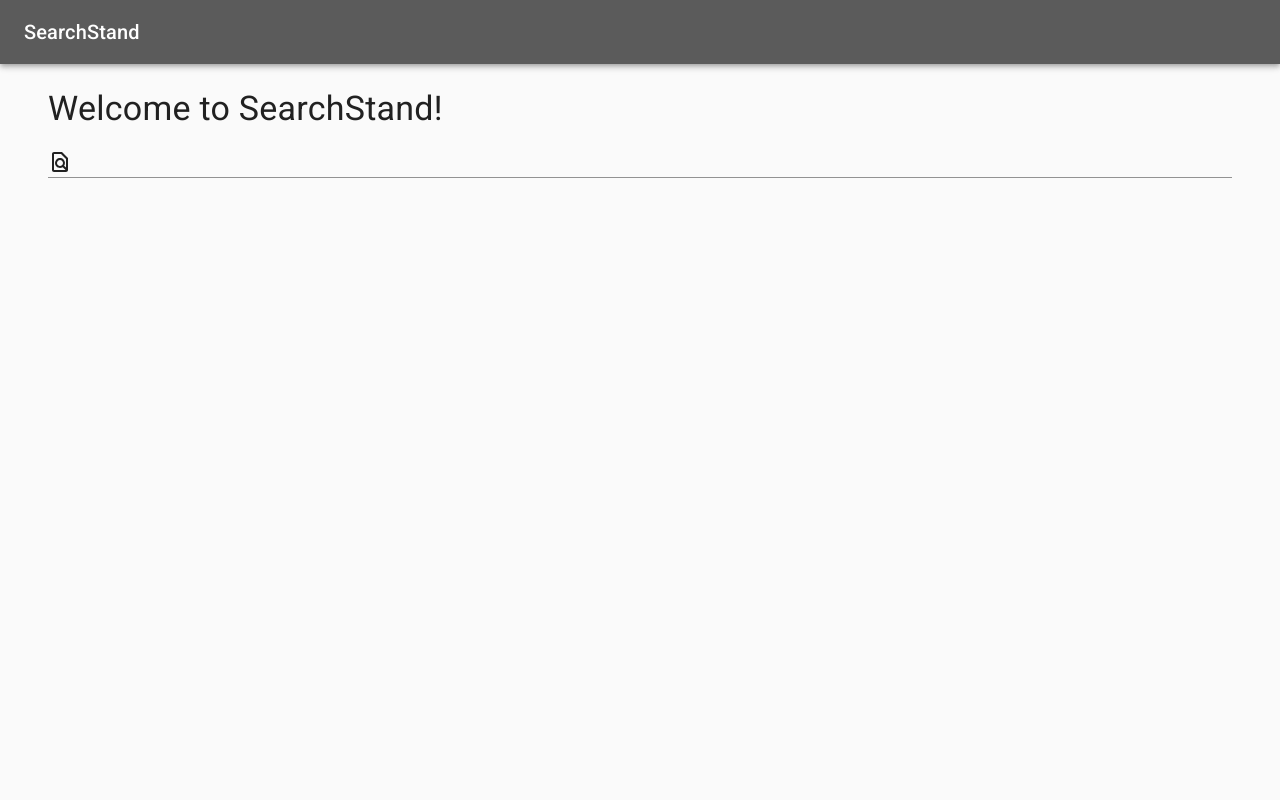
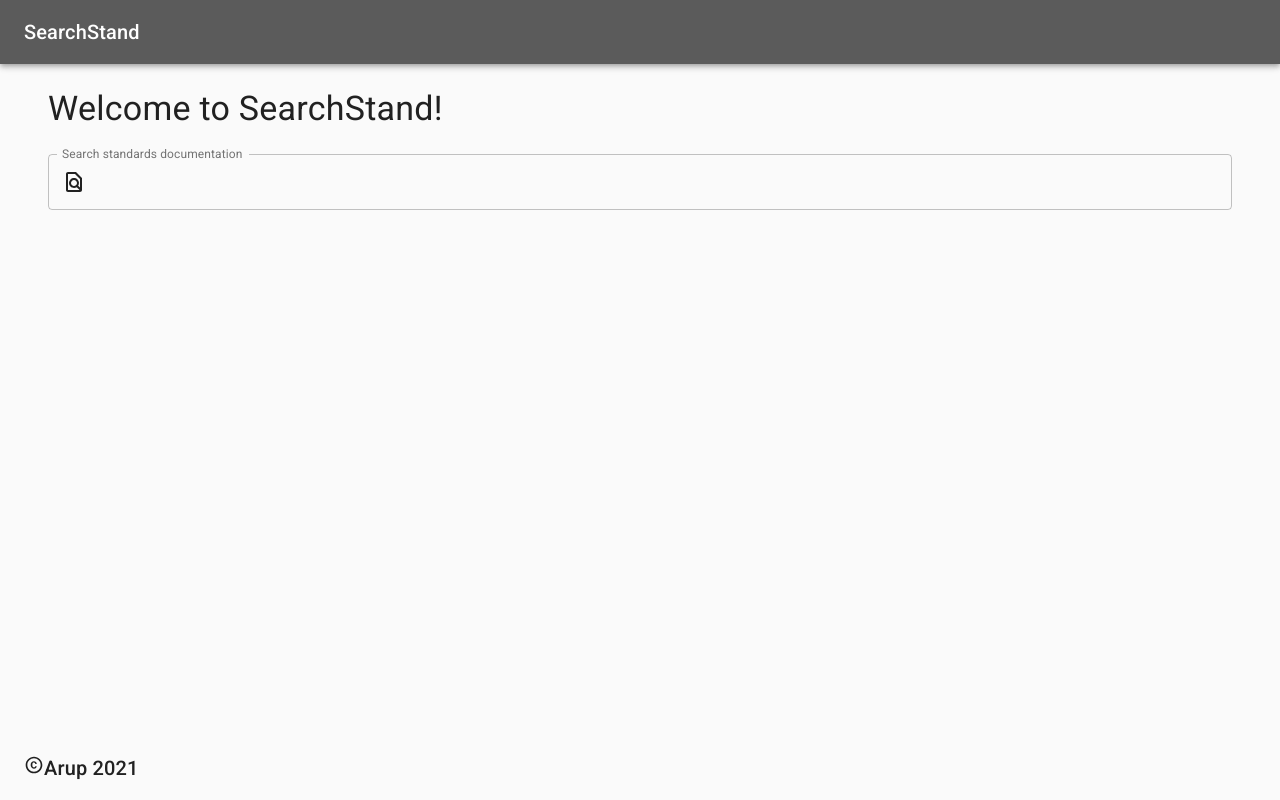
Before and after one commit to cyechow/searchstand, a React (Create React App) app: page / in a window 1280 px wide. Built offline with nearby package versions, Linux system fonts and the light colour scheme.

Commit message:
Adding footer and spacing and pop-up alert box.

```diff
--- a/package.json
+++ b/package.json
@@ -9,6 +9,7 @@
     "@testing-library/jest-dom": "^5.12.0",
     "@testing-library/react": "^11.2.7",
     "@testing-library/user-event": "^12.8.3",
+    "prop-types": "^15.7.2",
     "react": "^17.0.2",
     "react-dom": "^17.0.2",
     "react-scripts": "4.0.3",
--- a/public/index.html
+++ b/public/index.html
@@ -7,7 +7,7 @@
     <meta name="theme-color" content="#000000" />
     <meta
       name="description"
-      content="Web site created using create-react-app"
+      content="PoC standards documentation search engine frontend"
     />
     <link rel="apple-touch-icon" href="%PUBLIC_URL%/logo192.png" />
     <!--
@@ -25,7 +25,7 @@
       Learn how to configure a non-root public URL by running `npm run build`.
     -->
     <link rel="stylesheet" href="https://fonts.googleapis.com/css?family=Roboto:300,400,500">
-    <title>React App</title>
+    <title>SearchStand</title>
   </head>
   <body>
     <noscript>You need to enable JavaScript to run this app.</noscript>
--- a/src/App.js
+++ b/src/App.js
@@ -6,6 +6,7 @@ import {
 import { ThemeProvider, createMuiTheme } from '@material-ui/core/styles';
 
 import AppHeader from './components/AppHeader'
+import AppFooter from './components/AppFooter'
 import Home from './pages/Home'
 
 const theme = createMuiTheme({
@@ -38,6 +39,7 @@ const App = ({ classes }) => (
       <main className={classes.main}>
         <Home />
       </main>
+      <AppFooter />
     </Fragment>
   </ThemeProvider>
 );
--- /dev/null
+++ b/src/components/AppFooter.js
@@ -0,0 +1,34 @@
+import React from 'react'
+import { makeStyles } from '@material-ui/core/styles';
+import { Toolbar,Typography } from '@material-ui/core';
+import CopyrightIcon from '@material-ui/icons/Copyright';
+
+const useStyles = makeStyles((theme) => ({
+  root: {
+    width: '100%',
+    position: 'fixed',
+    bottom: 0,
+    backgroundColor: theme.palette.primary,
+    alignItems: 'center',
+    align: 'center',
+    flexGrow: 1,
+  },
+}));
+
+function AppFooter() {
+    const classes = useStyles();
+    const [value, setValue] = React.useState(0);
+
+    return (
+    <div className={classes.root}>
+        <Toolbar>
+            <Typography variant="h6" color="inherit">
+                <CopyrightIcon fontSize="small"/>
+                Arup 2021
+            </Typography>
+        </Toolbar>
+    </div>
+);
+}
+
+export default AppFooter;
--- a/src/components/Search.js
+++ b/src/components/Search.js
@@ -1,15 +1,15 @@
-import React from 'react'
-//import PropTypes from 'prop-types';
-//import { withStyles } from '@material-ui/styles';
-import { /*Button,*/ FormControl, Input, InputAdornment, InputLabel } from  '@material-ui/core'
+import React, {Component} from 'react'
+import PropTypes from 'prop-types';
+import { withStyles } from '@material-ui/styles';
+import { Button, FormControl, Input, InputAdornment, InputLabel, TextField } from  '@material-ui/core'
 import FindInPageOutlinedIcon from '@material-ui/icons/FindInPageOutlined';
 import { makeStyles } from '@material-ui/core/styles';
 
-//import Dialog from '@material-ui/core/Dialog';
-//import DialogActions from '@material-ui/core/DialogActions';
-//import DialogContent from '@material-ui/core/DialogContent';
-//import DialogContentText from '@material-ui/core/DialogContentText';
-//import DialogTitle from '@material-ui/core/DialogTitle';
+import Dialog from '@material-ui/core/Dialog';
+import DialogActions from '@material-ui/core/DialogActions';
+import DialogContent from '@material-ui/core/DialogContent';
+import DialogContentText from '@material-ui/core/DialogContentText';
+import DialogTitle from '@material-ui/core/DialogTitle';
 
 const useStyles = makeStyles((theme) => ({
   root: {
@@ -25,56 +25,64 @@ const useStyles = makeStyles((theme) => ({
   paper: {
     padding: theme.spacing(2),
     textAlign: 'center',
-    color: theme.palette.text.secondary,
   },
 }));
 
-/**
-class SearchComponent extends React.Component{
-    search_string = ""
+class SearchComponent extends Component{
+    constructor(props){
+        super(props)
+        this.state = {
+            open: false,
+            search_string: "test",
+        }
+        this.handleSearchEvent = this.handleSearchEvent.bind(this)
+    }
 
     handleSearchEvent = (event) => {
-        this.search_string = event.target.value
+        event.preventDefault();
+        this.setState( { open: true });
     };
 
-
-
     render() {
-        const { classes } = this.props;
+        const classes = useStyles;
 
         return (
-            <div className={classes.root}>
-                <FormControl className={classes.margin} fullWidth="True">
+            <div className={classes.root} style={{marginTop: "2%"}}>
+                <form className={classes.form} onSubmit={this.handleSearchEvent}>
                     <InputLabel htmlFor="input-with-icon-adornment"></InputLabel>
-                    <Input
+                    <TextField
                         id="search-input-field"
                         label="Search standards documentation"
-                        startAdornment={
-                            <InputAdornment position="start">
-                                <FindInPageOutlinedIcon />
-                            </InputAdornment>
-                        }
-                        fullWidth="true"
-                        onChange={this.handleSearchEvent}
-                    />
-                </FormControl>
+                        variant='outlined'
+                        fullWidth
+                        InputProps={{
+                            startAdornment: <FindInPageOutlinedIcon />
+                        }}
+                        onChange={ event => {
+                            this.setState({ open: this.state.open, search_string: event.target.value })
+                        }}
+                        />
+                </form>
                 <Dialog
-                    //open={open}
+                    open={this.state.open}
                     aria-labelledby="search-alert-title"
-                    aria-aria-describedby="search-alert-description"
+                    aria-describedby="search-alert-description"
                 >
                     <DialogTitle>Searching standards database for...</DialogTitle>
                     <DialogContent>
                         <DialogContentText>
-                            this.search_string
+                            {this.state.search_string}
                         </DialogContentText>
                     </DialogContent>
                     <DialogActions>
-                        <Button onClick={this.handleClose} color="primary">
+                        <Button onClick={(event) => {
+                            this.setState( { open: false });
+                        }}
+                        color="primary"
+                        autofocus>
                             Okay
                         </Button>
                     </DialogActions>
-
                 </Dialog>
             </div>
         );
@@ -84,29 +92,5 @@ class SearchComponent extends React.Component{
 SearchComponent.propTypes = {
     classes: PropTypes.object.isRequired,
 }
-*/
 
-const SearchBar = () => {
-    const classes = useStyles();
-
-    return (
-        <div className={classes.root}>
-            <FormControl className={classes.margin} fullWidth="True">
-                <InputLabel htmlFor="input-with-icon-adornment"></InputLabel>
-                <Input
-                    id="search-input-field"
-                    label="Search standards documentation"
-                    startAdornment={
-                        <InputAdornment position="start">
-                            <FindInPageOutlinedIcon />
-                        </InputAdornment>
-                    }
-                    fullWidth="true"
-                />
-            </FormControl>
-        </div>
-    );
-}
-
-//export default withStyles(useStyles)(SearchComponent);
-export default SearchBar;
+export default withStyles(useStyles)(SearchComponent);
--- a/src/pages/Home.js
+++ b/src/pages/Home.js
@@ -4,13 +4,12 @@ import {
     Typography,
 } from '@material-ui/core'
 
-//import SearchComponent from './../components/Search'
-import SearchBar from './../components/Search'
+import SearchComponent from './../components/Search'
 
 const Home = () => (
     <Container maxwidth="lg">
         <Typography variant="h4">Welcome to SearchStand!</Typography>
-        <SearchBar />
+        <SearchComponent />
     </Container>
 );
 
```
